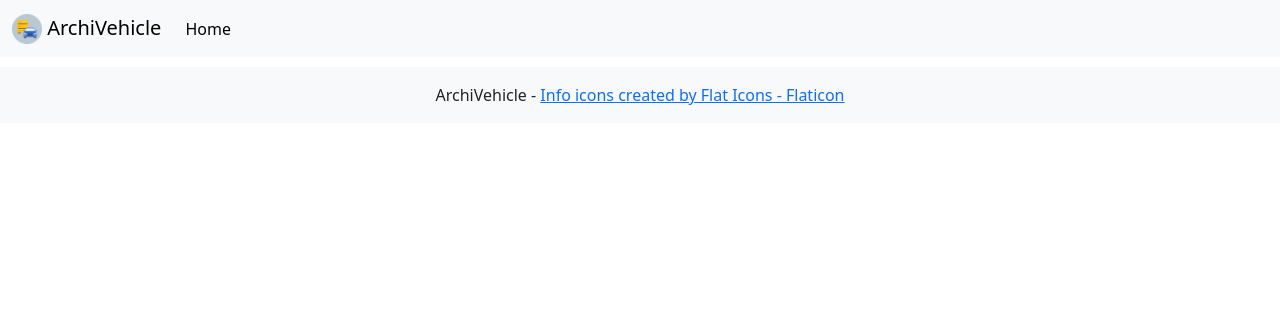
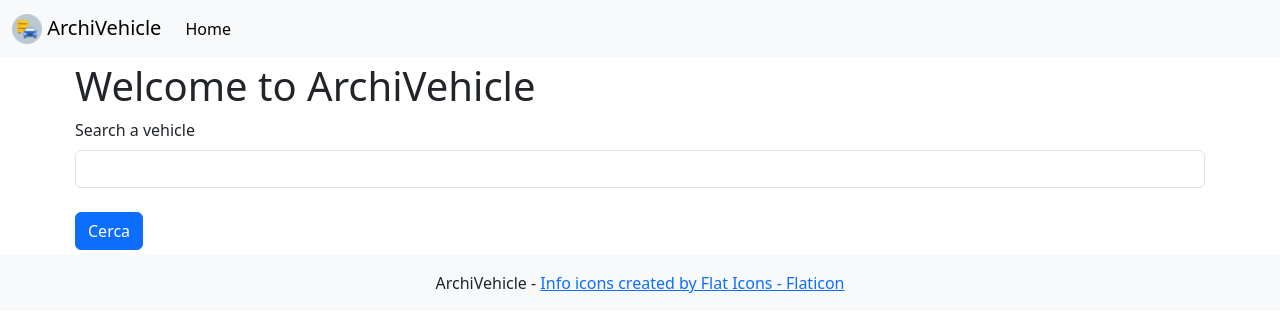
Before and after one commit to Tensa53/archivehicle, a Flask app: page / in a window 1280 px wide. Shown: the top 332 px of the page. Run offline with Flask 3, Linux system fonts and the light colour scheme; data that the repository does not hold is empty.

Commit message:
Initial implementation of a search vehicle feature

```diff
--- a/app.py
+++ b/app.py
@@ -28,6 +28,12 @@ def show_single_vehicle():
     manufacturer = manufacturers_col.find_one({'_id': vehicle['manufacturer_id']})
     return render_template('vehicle.html', vehicle=vehicle, manufacturer=manufacturer)
 
+@app.route("/search_a_vehicle", methods=['POST'])
+def search_a_vehicle():
+    vehicle_name = request.form['vehicleSearch']
+    pat = re.compile(vehicle_name, re.IGNORECASE)
+    vehicles_found = vehicles_col.find({ "name": {'$regex': pat}})
+    return render_template('index.html', vehicles=vehicles_found)
 
 if __name__ == '__main__':
     app.run()
--- a/templates/index.html
+++ b/templates/index.html
@@ -3,6 +3,17 @@
 {% block content %}
 
 <div class="container" style="padding: 5px">
+
+<h1>Welcome to ArchiVehicle</h1>
+
+<form method="POST" action="{{ url_for('search_a_vehicle') }}">
+    <label for="vehicleSearch" class="form-label">Search a vehicle</label>
+    <input type="text" class="form-control" id="vehicleSearch" name="vehicleSearch">
+    <br>
+    <input type="submit" class="btn btn-primary" value="Cerca">
+</form>
+
+<br>
 
 <div class="row row-cols-1 row-cols-md-4 g-4">
 
```
